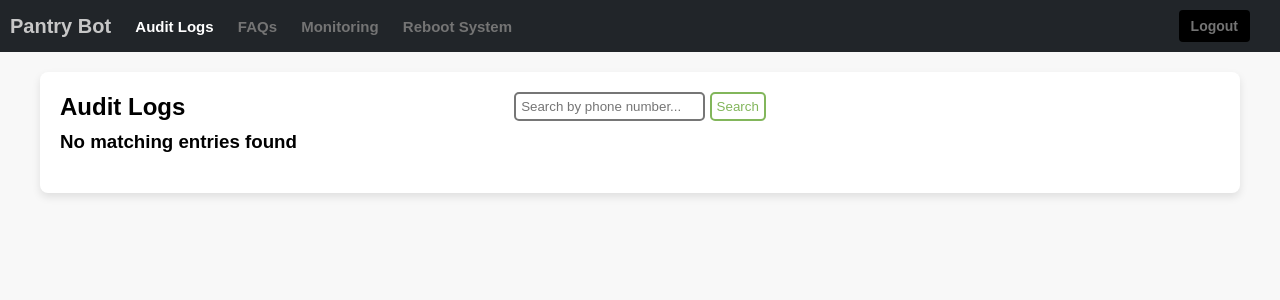
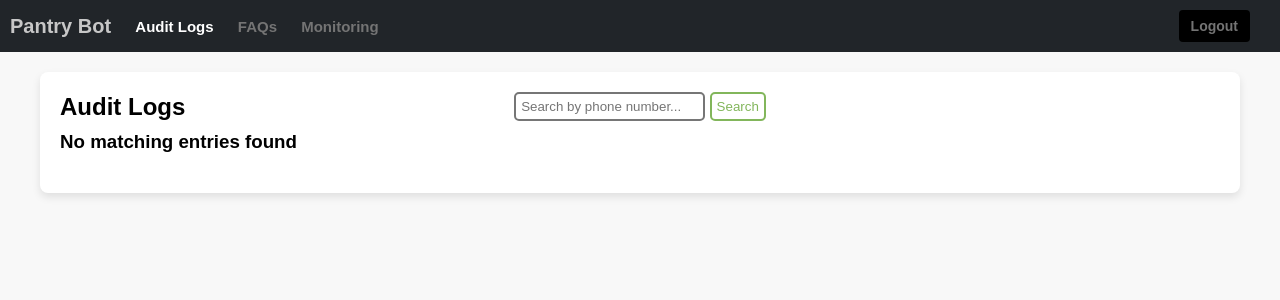
Before and after one commit to usd-cs/COMP-49x-24-25-san-diego-food-bank, a Django app: page /audit_logs/ in a window 1280 px wide. Shown: the top 300 px of the page. Run offline with Django 5.2, Linux system fonts and the light colour scheme; the visitor is signed in with stand-in values (Sample User, id 1); data that the repository does not hold is empty.

Commit message:
remove reboot system option from the nav bar

```diff
--- a/sd_food_bank_ai_bot/admin_panel/templates/nav_bar.html
+++ b/sd_food_bank_ai_bot/admin_panel/templates/nav_bar.html
@@ -71,7 +71,6 @@
       <a href="{% url 'audit_logs' %}" {% if request.path == '/audit_logs/' %} id="active" {% endif %}>Audit Logs</a>
       <a href="{% url 'faq_page' %}" {% if request.path == '/faqs/' %} id="active" {% endif %}>FAQs</a>
       <a>Monitoring</a>
-      <a>Reboot System</a>
     </div>
     <a href="{% url 'logout' %}" class="logout-btn">Logout</a>
   </div>
```
